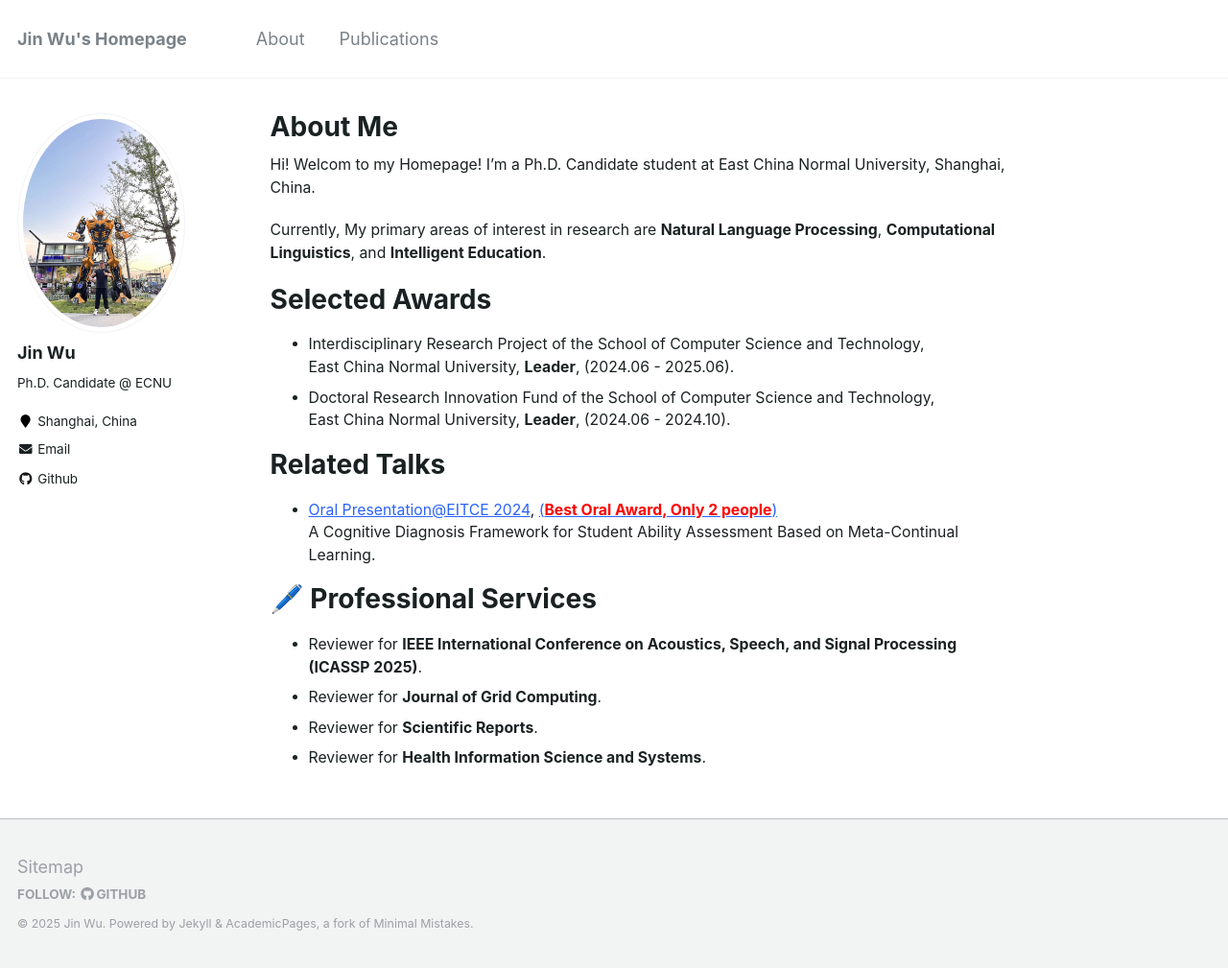
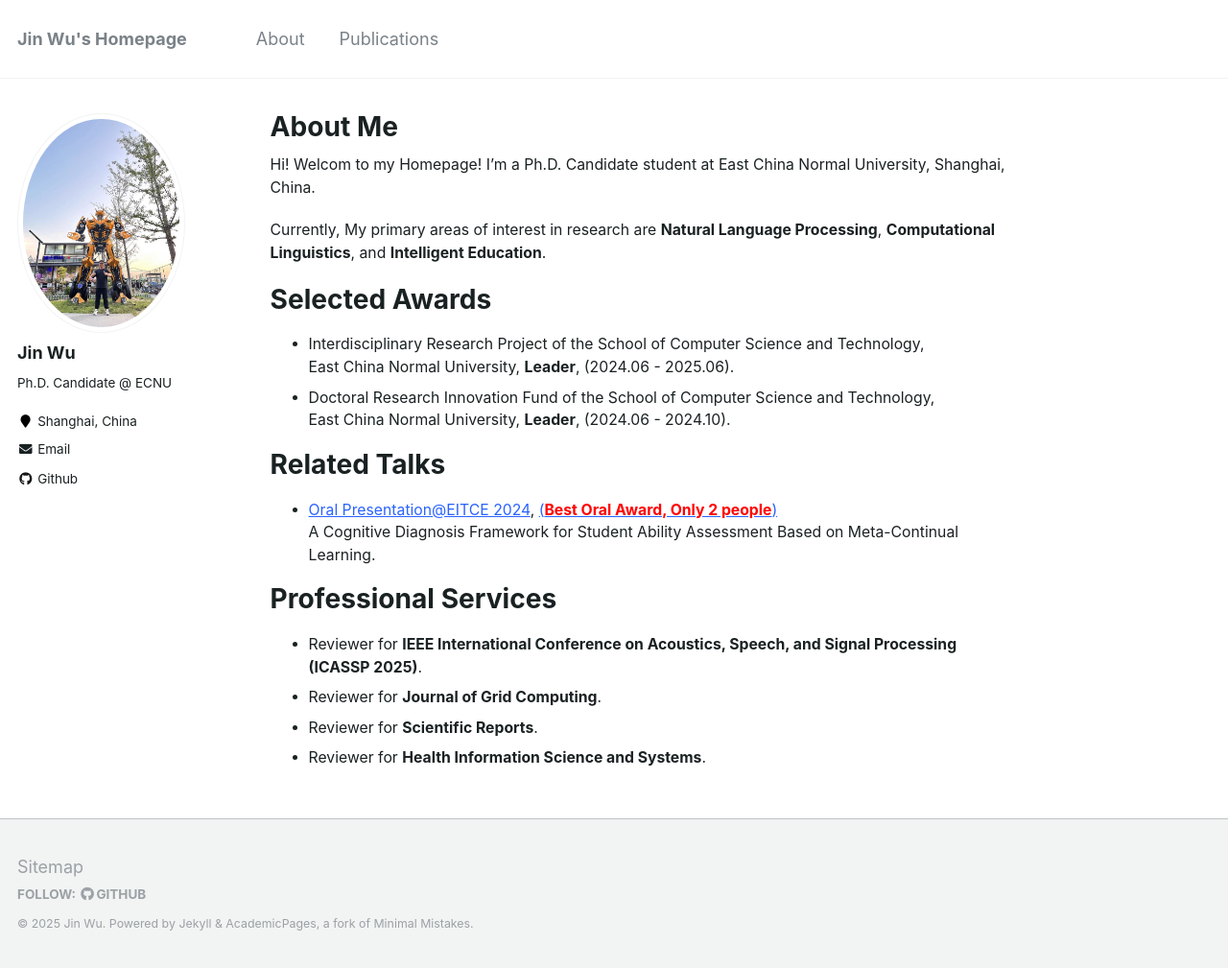
Before and after one commit to WooTzins/WooTzins.github.io, a Jekyll site: the page built from _pages/about.md, in a window 1280 px wide and 1009 px high. Shown: the whole window at 96% size. Built offline with Jekyll 4.4.1, drawn with Linux system fonts in a browser that asks for light colours; comment, search, counter and statistics services are not loaded.

```diff
--- a/_pages/about.md
+++ b/_pages/about.md
@@ -27,7 +27,7 @@ Related Talks
   A Cognitive Diagnosis Framework for Student Ability Assessment Based on Meta-Continual Learning.
 
 
-🖊️ Professional Services
+Professional Services
 ======
 * Reviewer for **IEEE International Conference on Acoustics, Speech, and Signal Processing (ICASSP 2025)**.
 * Reviewer for **Journal of Grid Computing**.
```
